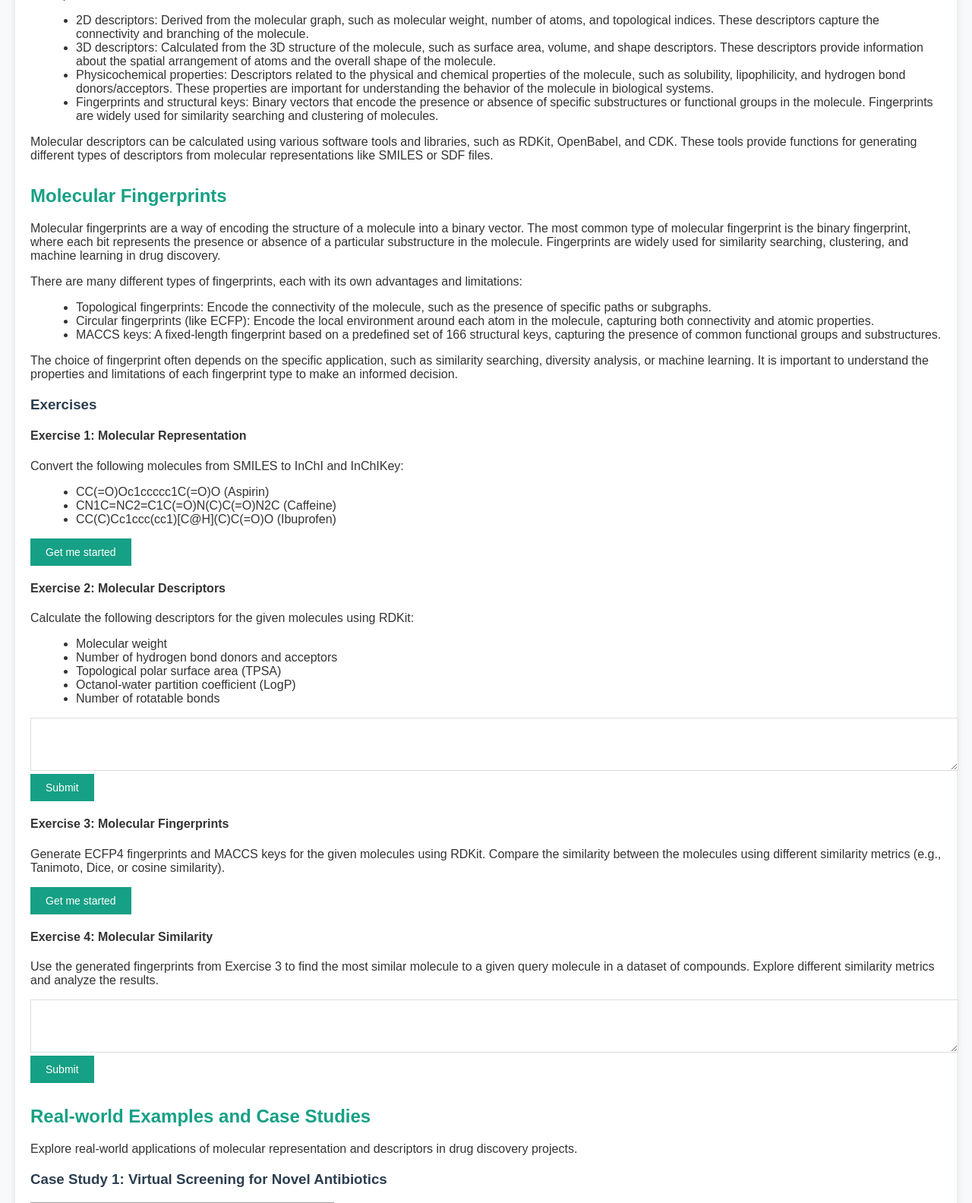
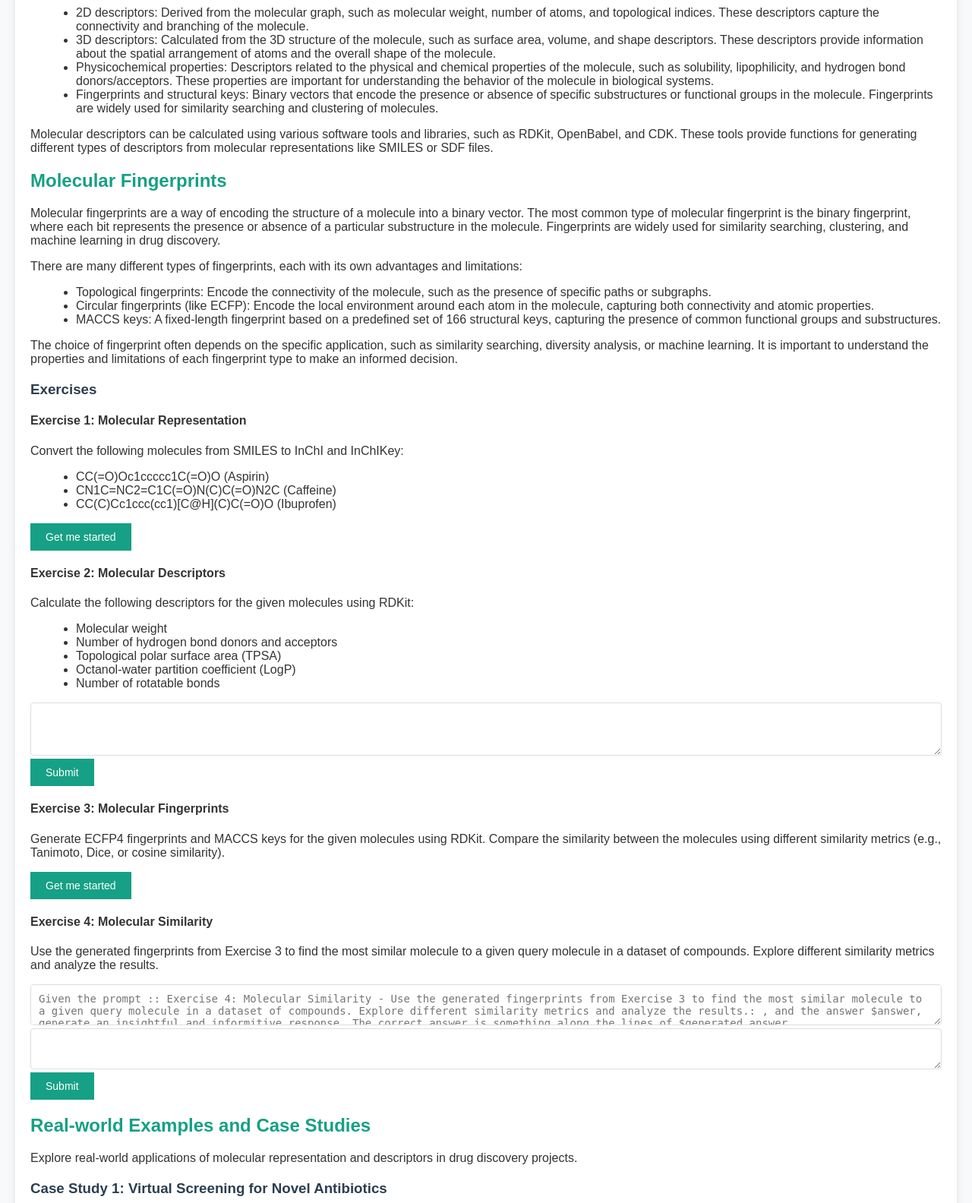
Before and after one commit to grabbedrat/drugdelivery-ml-lab, a Flask app: page /module1/lesson1 in a window 1280 px wide. Shown: the part 935-2519 px from the top of the page at 76% size. Run offline with Flask 3, Linux system fonts and the light colour scheme; some libraries are stand-ins or nearby versions; grey boxes are pictures that could not be loaded.

Commit message:
Refactor module1 routes to include a code generation endpoint

```diff
--- a/modules/module1/routes.py
+++ b/modules/module1/routes.py
@@ -1,4 +1,4 @@
-from flask import Blueprint, render_template
+from flask import Blueprint, render_template, request, jsonify
 
 module1 = Blueprint('module1', __name__, url_prefix='/module1')
 
@@ -17,3 +17,20 @@ def lesson3():
 @module1.route('/')
 def module1_home():
     return render_template('module1/module1_home.html')
+
+@module1.route('/generate', methods=['POST'])
+def generate():
+    prompt = request.form['prompt']
+    context = request.form['context']
+
+    # Call your LLM code generation or question answering function here
+    generated_content = llm_generate_function(prompt, context)
+
+    return jsonify({'generated_content': generated_content})
+
+def llm_generate_function(prompt, context):
+    # Preprocess the prompt and context if needed
+    # Call your LLM code generation or question answering model
+    generated_content = "This is a placeholder for the generated content."
+    # Postprocess the generated content if needed
+    return generated_content
--- a/static/css/styles.css
+++ b/static/css/styles.css
@@ -96,7 +96,7 @@ body {
 
   h2 {
     color: #16a085;
-    margin-top: 30px;
+    margin-top: 20px;
   }
 
   h3 {
@@ -137,6 +137,8 @@ body {
     font-size: 14px;
     border: 1px solid #ddd;
     resize: vertical;
+    border-radius: 4px;
+    box-sizing: border-box;
   }
 
   footer {
--- a/templates/base.html
+++ b/templates/base.html
@@ -6,6 +6,7 @@
             rel="stylesheet"
             href="{{ url_for('static', filename='css/styles.css') }}"
         />
+        <script src="https://unpkg.com/htmx.org@1.7.0"></script>
     </head>
     <body>
         <header>
--- a/templates/module1/lesson1.html
+++ b/templates/module1/lesson1.html
@@ -85,11 +85,13 @@
 <section>
     <h4>Exercise 4: Molecular Similarity</h4>
     <p>Use the generated fingerprints from Exercise 3 to find the most similar molecule to a given query molecule in a dataset of compounds. Explore different similarity metrics and analyze the results.</p>
-    <form hx-post="/api/evaluate_answer" hx-swap="outerHTML">
-        <textarea name="answer" rows="3" cols="50"></textarea>
-        <br>
-        <input type="submit" value="Submit">
+    <form hx-post="/module1/generate" hx-target="#generated-content-output">
+        <textarea name="context" placeholder="Given the prompt :: Exercise 4: Molecular Similarity - Use the generated fingerprints from Exercise 3 to find the most similar molecule to a given query molecule in a dataset of compounds. Explore different similarity metrics and analyze the results.: , and the answer $answer, generate an insightful and informitive response. The correct answer is something along the lines of $generated_answer"></textarea>
+        <textarea name="prompt" placeholder=""></textarea>
+        <button type="submit">Submit</button>
     </form>
+
+    <div id="generated-content-output"></div>
 </section>
 <section id="real-world-examples">
     <h2>Real-world Examples and Case Studies</h2>
```
